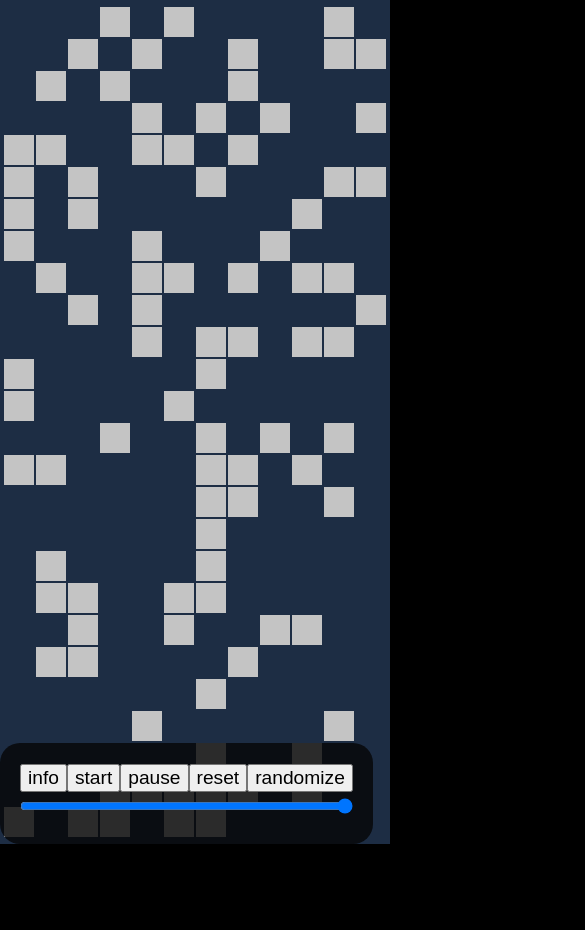
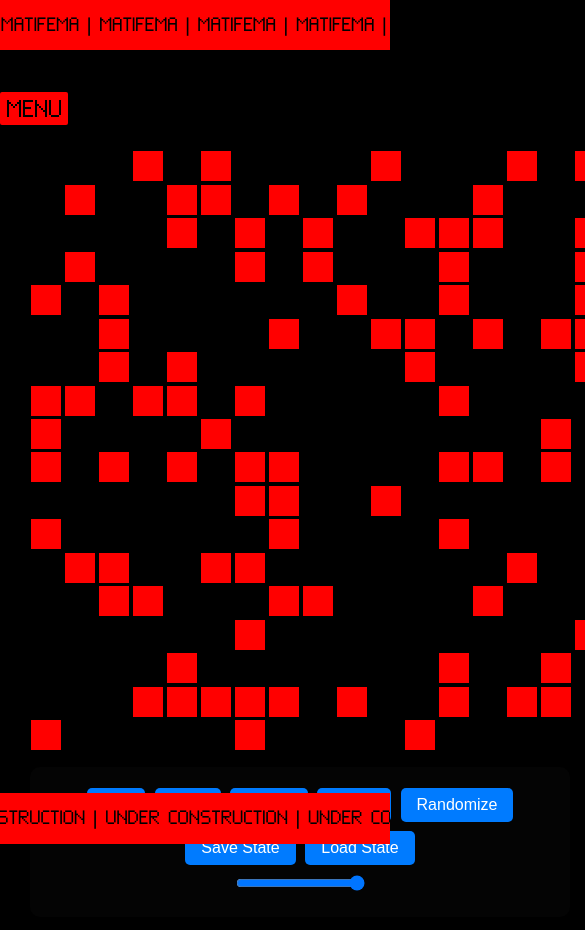
Before and after one commit to matifema/landing-page, a Vue app: page /gameoflife in a window 390 px wide. Shown: the top 930 px of the page, 585 px wide, since content can reach past the window. Before the commit the page ends 844 px from the top, so only its background shows below. Built offline with nearby package versions, Linux system fonts and the light colour scheme.

Commit message:
changed gameoflife

```diff
--- a/src/components/GameOfLife.vue
+++ b/src/components/GameOfLife.vue
@@ -1,5 +1,33 @@
 <script setup>
-import { ref, onMounted, computed } from 'vue';
+import { ref, onMounted, watch } from 'vue';
+
+// Props for controlling the component
+const props = defineProps({
+  showControls: {
+    type: Boolean,
+    default: true,
+  },
+  initialState: {
+    type: String,
+    default: null,
+  },
+  paneHeight: {
+    type: String,
+    default: '600px',
+  },
+  paneWidth: {
+    type: String,
+    default: '600px',
+  },
+  autoStart: {
+    type: Boolean,
+    default: false,
+  },
+  speedPercentage: {
+    type: Number,
+    default: 100, // Default to normal speed
+  },
+});
 
 const tiles = ref([]);
 const numRows = ref(0);
@@ -8,180 +36,223 @@ const intervalDuration = ref(950);
 const isRunning = ref(false);
 const info = ref(false);
 
+// On mount, calculate the grid and generate tiles
 onMounted(() => {
   calculateGrid();
-  generateTiles();
-  randomizeTiles();
+  if (props.initialState) {
+    loadStateFromString(props.initialState);
+  } else {
+    generateTiles();
+    randomizeTiles();
+  }
+
+  if (props.autoStart) {
+    start();
+  }
 });
 
-window.addEventListener('resize', () => {
-  calculateGrid();
+// Watch for pane size changes
+watch([() => props.paneHeight, () => props.paneWidth], calculateGrid);
+
+// Calculate grid based on pane dimensions
+function calculateGrid() {
+  const tileWidth = 32; // 30px tile + 2px gap
+  numCols.value = Math.floor(parseInt(props.paneWidth) / tileWidth);
+  numRows.value = Math.floor(parseInt(props.paneHeight) / tileWidth);
   generateTiles();
-});
+}
 
-function showinfo(){
+// Generate empty grid
+function generateTiles() {
+  tiles.value = Array.from({ length: numRows.value * numCols.value }, () => ({ alive: false }));
+}
+
+// Toggle tile state
+function toggleTile(tile) {
+  tile.alive = !tile.alive;
+}
+
+// Randomize tiles
+function randomizeTiles() {
+  tiles.value = tiles.value.map(() => ({ alive: Math.random() < 0.3 }));
+}
+
+// Save the current grid state
+function saveState() {
+  const stateString = tiles.value.map(tile => (tile.alive ? '1' : '0')).join(',');
+  alert(`Saved State:\n\n${stateString}`);
+}
+
+// Load state from a string
+function loadStateFromString(stateString) {
+  const states = stateString.split(',').map(s => s === '1');
+  tiles.value = states.map(alive => ({ alive }));
+}
+
+// Show input prompt for loading a state
+function loadState() {
+  const stateString = prompt('Enter the grid state (comma-separated 1s and 0s):');
+  if (stateString) {
+    loadStateFromString(stateString);
+  }
+}
+
+function showinfo() {
   info.value = !info.value;
 }
 
-function calculateGrid() {
-  const tileWidth = 30 + 2; // width of a tile in pixels + margin
-  numCols.value = Math.floor(window.innerWidth / tileWidth);
-  numRows.value = Math.floor(window.innerHeight / tileWidth);
-}
-
-function generateTiles() {
-  tiles.value = [];
-  for (let i = 0; i < numRows.value * numCols.value; i++) {
-    tiles.value.push({ alive: false });
-  }
-}
-
-function toggleTile(tile) {
-  tile.alive = !tile.alive;
-  getNeighbours(tiles.value.indexOf(tile))
-}
-
-function getNeighbours(tileIndex) {
-  var neighbors = 0;
-  const directions = [
-    -1, 1, // left, right
-    -numCols.value, +numCols.value, // above, below
-    -numCols.value - 1, -numCols.value + 1, // top-left, top-right
-    +numCols.value - 1, +numCols.value + 1 // bottom-left, bottom-right
-  ];
-
-  directions.forEach(direction => {
-    const neighborIndex = tileIndex + direction;
-    if (neighborIndex >= 0 && neighborIndex < numRows.value * numCols.value) {
-      const neighborCol = neighborIndex % numCols.value;
-      const tileCol = tileIndex % numCols.value;
-      if (Math.abs(neighborCol - tileCol) <= 1 && tiles.value[neighborIndex].alive) {
-        neighbors += 1;
-      }
-    }
-  });
-  return neighbors;
-}
-
-function randomizeTiles() {
-  tiles.value = tiles.value.map(() => {
-    return { alive: Math.random() < 0.3 }; // 30% chance of being alive
-  });
-}
-
-function runGameCycle() {
-  if (!isRunning.value) {
-    return;
-  }
-
-  const nextState = tiles.value.map(tile => ({ ...tile }));
-
-  tiles.value.forEach((tile, index) => {
-    const aliveNeighbors = getNeighbours(index);
-    const isAlive = tile.alive;
-
-    if (isAlive && (aliveNeighbors < 2 || aliveNeighbors > 3)) {
-      nextState[index].alive = false; // die of underpopulation or overpopulation
-    } else if (!isAlive && aliveNeighbors === 3) {
-      nextState[index].alive = true; // birth condition
-    }
-  });
-
-  tiles.value = nextState;
-
-  setTimeout(runGameCycle, 1000-intervalDuration.value);
-}
-
+// Start and stop the game cycle
 function start() {
-  if (isRunning.value) {
-    return;
-  }
+  if (isRunning.value) return;
   isRunning.value = true;
   runGameCycle();
 }
 
 function stop() {
-  isRunning.value = false; // This will stop the runGameCycle loop
+  isRunning.value = false;
 }
 
 function reset() {
   stop();
-  generateTiles(); // reset grid
+  generateTiles();
 }
 
+// Game cycle logic
+function runGameCycle() {
+  if (!isRunning.value) return;
+
+  const nextState = tiles.value.map((tile, index) => {
+    const aliveNeighbors = getNeighbours(index);
+    const isAlive = tile.alive;
+    return { alive: (isAlive && aliveNeighbors === 2) || aliveNeighbors === 3 };
+  });
+
+  tiles.value = nextState;
+  setTimeout(runGameCycle, 1000 - (intervalDuration.value * props.speedPercentage / 100));
+}
+
+// Get the number of alive neighbors for a tile
+function getNeighbours(tileIndex) {
+  const directions = [
+    -1, 1,
+    -numCols.value, numCols.value,
+    -numCols.value - 1, -numCols.value + 1,
+    numCols.value - 1, numCols.value + 1
+  ];
+
+  return directions.reduce((count, direction) => {
+    const neighborIndex = tileIndex + direction;
+    if (
+      neighborIndex >= 0 &&
+      neighborIndex < numRows.value * numCols.value &&
+      tiles.value[neighborIndex].alive
+    ) {
+      count++;
+    }
+    return count;
+  }, 0);
+}
 </script>
 
 <template>
-  <main>
-    <div id="pane" class="pane">
-      <div v-for="(tile, index) in tiles"
-        class="tile"
-        :class="{ aliveTile: tile.alive, deadTile: !tile.alive }"
-        @click="toggleTile(tile)">
+  <main class="flex items-center justify-center min-h-screen bg-gray-900 py-8">
+    <div class="game-container bg-black rounded-lg shadow-lg p-4 relative">
+      <!-- Grid Pane -->
+      <div
+        id="pane"
+        class="pane"
+        :style="{
+          height: paneHeight,
+          width: paneWidth,
+          gridTemplateColumns: `repeat(${numCols}, 32px)`,
+        }"
+      >
+        <div
+          v-for="(tile, index) in tiles"
+          :key="index"
+          class="tile"
+          :class="{ aliveTile: tile.alive, deadTile: !tile.alive }"
+          @click="toggleTile(tile)"
+        ></div>
       </div>
-    </div>
-    <div class="controls">
-      <button @click="showinfo">info</button>
-      <button @click="start">start</button>
-      <button @click="stop">pause</button>
-      <button @click="reset">reset</button>
-      <button @click="randomizeTiles">randomize</button>
-      <div class="slidecontainer">
-        <input type="range" min="50" max="950" v-model="intervalDuration" class="slider" id="myRange">
+
+      <!-- Controls (Shown Conditionally) -->
+      <div class="controls" v-if="showControls">
+        <button @click="showinfo">Info</button>
+        <button @click="start">Start</button>
+        <button @click="stop">Pause</button>
+        <button @click="reset">Reset</button>
+        <button @click="randomizeTiles">Randomize</button>
+        <button @click="saveState">Save State</button>
+        <button @click="loadState">Load State</button>
+        <div class="slidecontainer mt-4">
+          <input type="range" min="50" max="950" v-model="intervalDuration" class="slider" />
+        </div>
       </div>
-      <p v-if="info">
-        Conway's Game of Life rules:
-        <p>1. if an alive tiles has 1 or less alive neighbors, it dies. </p>
-        <p>2. if a dead tile has 3 alive neighbors, it becomes alive.</p>
-        <p>3. if an alive tile has 2 or 3 neighbors, it keeps living</p>
-        <p>4. if an alive tile has 4 or more alive neighbors, it dies.</p>
-      </p>
     </div>
   </main>
 </template>
 
 <style scoped>
+/* Pane Styles */
 .pane {
-  overflow: hidden;
-  justify-content: center;
-  align-content: center;
-  background-color: #1D2D44;
-  display: flex;
-  position: absolute;
-  z-index: 9998;
-  top: 0;
-  left: 0;
-  width: 100%;
-  height: 100%;
-  flex-wrap: wrap;
-  max-height: 100%;
-}
-.controls{
-  background-color: rgba(5, 5, 5, 0.8);
-  border-radius: 20px;
-  padding: 20px;
-  position: absolute;
-  width: fit-content;
-  bottom: 0;
-  left: 0;
-  z-index: 9999;
+  display: grid;
+  gap: 2px;
+  background-color: transparent;
+  margin: 0 auto;
 }
 
-button{
-  font-size: 1.2rem;
-}
-.slider{
-  min-width: 100%;
-}
+/* Tile Styling */
 .tile {
   width: 30px;
   height: 30px;
-  margin: 1px;
+  transition: background-color 0.2s ease;
 }
-.deadTile{
-  background-color: #1D2D44;
+
+/* Alive and Dead Tile Styles */
+.deadTile {
+  background-color: transparent;
 }
-.aliveTile{
-  background-color: rgb(196, 196, 196);
+
+.aliveTile {
+  background-color: var(--accent);
+  animation: pop 0.15s ease;
+}
+
+/* Controls */
+.controls {
+  background-color: rgba(5, 5, 5, 0.9);
+  border-radius: 10px;
+  padding: 1rem;
+  text-align: center;
+  margin-top: 1rem;
+}
+
+button {
+  font-size: 1rem;
+  color: white;
+  background-color: #007BFF;
+  padding: 0.5rem 1rem;
+  margin: 0.3rem;
+  border: none;
+  border-radius: 5px;
+  cursor: pointer;
+  transition: background-color 0.3s ease;
+}
+
+button:hover {
+  background-color: #0056b3;
+}
+
+/* Animation for alive tiles */
+@keyframes pop {
+  0% {
+    transform: scale(0.8);
+    opacity: 0.5;
+  }
+  100% {
+    transform: scale(1);
+    opacity: 1;
+  }
 }
 </style>
--- a/src/views/HomeView.vue
+++ b/src/views/HomeView.vue
@@ -1,8 +1,18 @@
+<script setup>
+import GameOfLife from "@/components/GameOfLife.vue";
+</script>
+
 <template>
   <main>
-    <img width="100%" height="100%" src="https://i.imgur.com/Bz3qMvl.gif" alt="">
+    <GameOfLife
+      :showControls="false"
+      paneHeight="576px"
+      paneWidth="576px"
+      initialState="0,0,0,0,0,0,0,0,0,0,0,0,0,0,0,0,0,0,0,0,0,0,0,0,0,0,0,0,0,0,0,0,0,0,0,0,0,0,0,0,0,0,0,0,0,0,0,0,0,0,0,0,0,0,0,0,0,0,0,0,0,0,0,0,0,0,0,0,0,0,0,0,0,0,0,1,1,1,0,0,0,0,0,1,1,1,0,0,0,0,0,0,1,0,0,0,1,0,0,0,1,0,0,0,1,0,0,0,0,0,1,0,0,0,0,1,0,1,0,0,0,0,1,0,0,0,0,0,1,0,0,0,0,0,1,0,0,0,0,0,1,0,0,0,0,0,1,0,0,0,0,0,0,0,0,0,0,0,1,0,0,0,0,0,1,0,0,0,0,0,0,0,0,0,0,0,1,0,0,0,0,0,1,0,0,0,0,0,0,0,0,0,0,0,1,0,0,0,0,0,1,0,0,0,0,0,0,0,0,0,0,0,1,0,0,0,0,0,0,1,0,0,0,0,0,0,0,0,0,1,0,0,0,0,0,0,0,0,1,0,0,0,0,0,0,0,1,0,0,0,0,0,0,0,0,0,0,1,0,0,0,0,0,1,0,0,0,0,0,0,0,0,0,0,0,0,1,0,0,0,1,0,0,0,0,0,0,0,0,0,0,0,0,0,0,1,0,1,0,0,0,0,0,0,0,0,0,0,0,0,0,0,0,0,1,0,0,0,0,0,0,0,0,0"
+      :autoStart="true"
+      :speedPercentage="10"
+    />
   </main>
 </template>
 
-<style scoped>
-</style>
+<style scoped></style>
```
